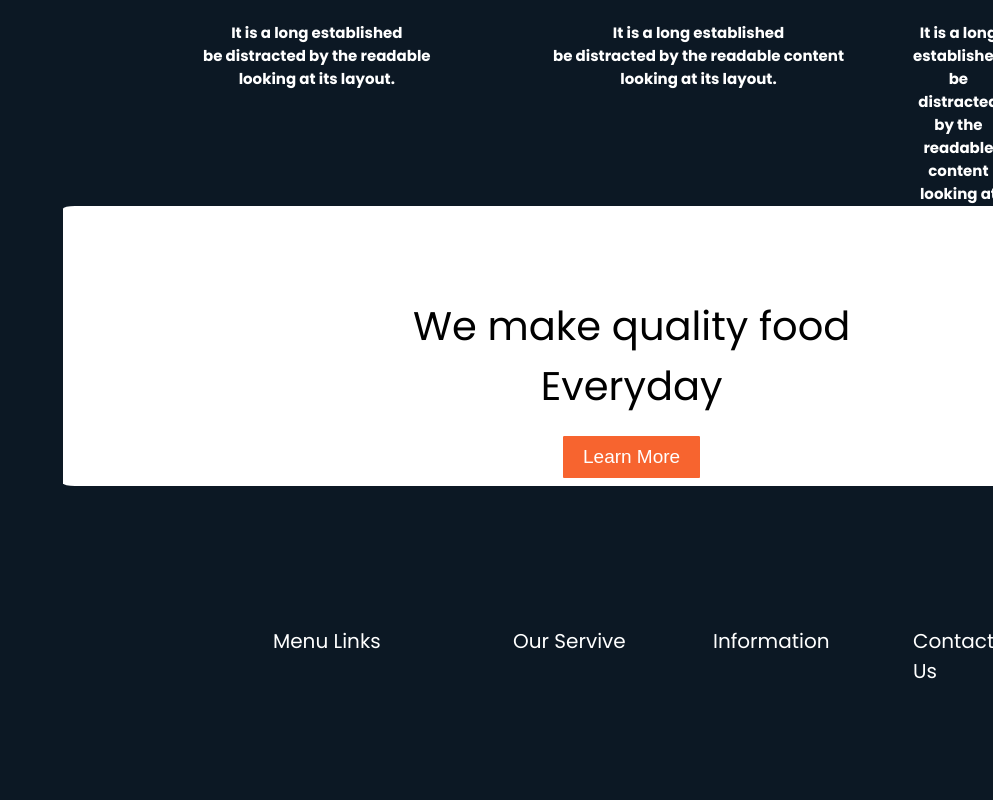
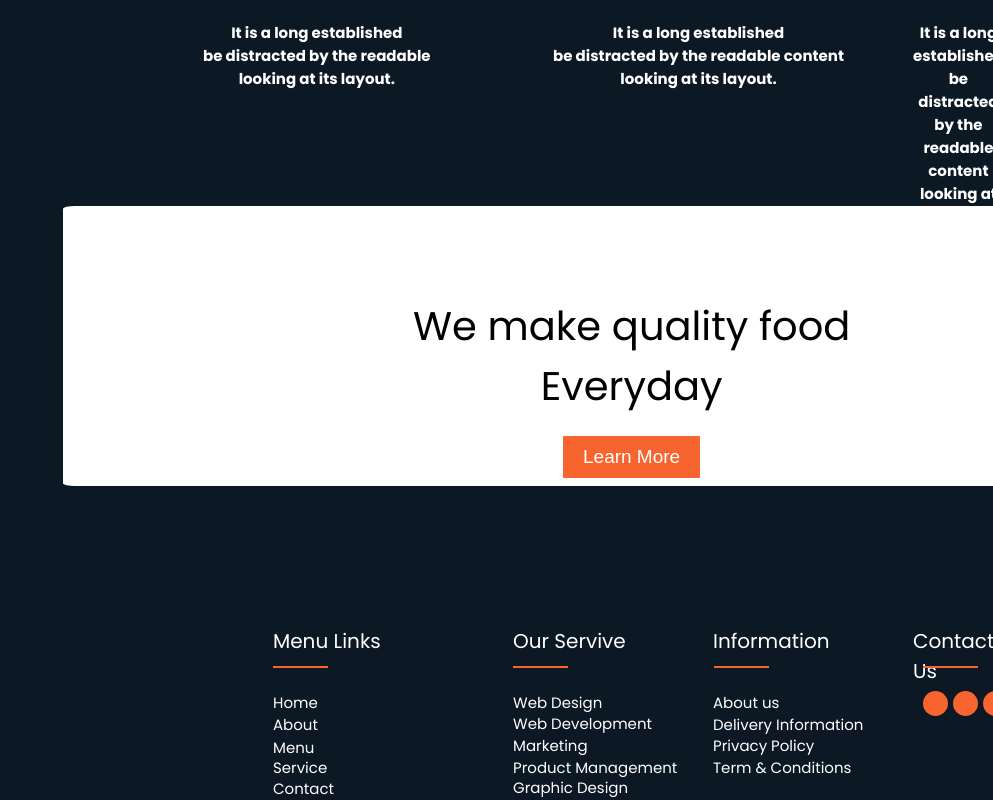
Before and after one commit to Yesid20/Html_LindarteBrayan, a plain HTML site: page day7/Quiz_LindarteBrayan-20240229T174449Z-001/Quiz_LindarteBrayan/index.html in a window 1280 px wide. Shown: the part 2294-3094 px from the top of the page, without its empty margins (287-1280 px from the left). Before the commit the page ends 2980 px from the top, so only its background shows below. Drawn offline with Linux system fonts and the light colour scheme.

Commit message:
footer completado

```diff
--- a/day6/styles.css
+++ b/day6/styles.css
@@ -193,3 +193,11 @@ input[type="number"]{
     font-size: 20px;
     color: grey;
 }
+.line {
+    position: absolute;
+    top: 1000px;
+    left: 300px;
+    width: 500px;
+    height: 2px;
+    background-color: #ff702a;
+}
--- a/day7/Quiz_LindarteBrayan-20240229T174449Z-001/Quiz_LindarteBrayan/index.html
+++ b/day7/Quiz_LindarteBrayan-20240229T174449Z-001/Quiz_LindarteBrayan/index.html
@@ -70,11 +70,39 @@
     </div>
     <div>
         <p class="menn">Menu Links</p>
+        <div>
+            <p class="casa">Home</p>
+            <p class="casa1">About </p>
+            <p class="casa2">Menu</p>
+           <p class="casa3">Service</p>
+           <p class="casa4">Contact</p>
+        </div>
         <p class="our">Our Servive</p>
+        <div>
+            <p class="web">Web Design</p>
+            <p class="web1">Web Development</p>
+            <p class="web2">Marketing</p>
+           <p class="web3">Product Management</p>
+           <p class="web4">Graphic Design</p>
+        </div>
         <p class="info">Information</p>
+        <div>
+            <p class="empresa">About us</p>
+            <p class="empresa1">Delivery Information</p>
+            <p class="empresa2">Privacy Policy</p>
+           <p class="empresa3">Term & Conditions</p>
+        </div>
         <p class="infor">Contact Us</p>
+    </div>
+    <div class="line"><p></p></div>
+    <div class="linea"><p></p></div>
+    <div class="li"><p></p></div>
+    <div class="lin"><p></p></div>
+    <div class="figu"></div>
+    <div class="figu1"></div>
+    <div class="figu2"></div>
+    <div class="figu3"></div>
 
-    </div>
     </div>
 </body>
 </html>
--- a/day7/Quiz_LindarteBrayan-20240229T174449Z-001/Quiz_LindarteBrayan/styles.css
+++ b/day7/Quiz_LindarteBrayan-20240229T174449Z-001/Quiz_LindarteBrayan/styles.css
@@ -362,7 +362,7 @@ body{
     position: absolute;
     border:none;
     border-radius: 1%;
-    background-color:rgb(247, 100, 47);;
+    background-color:rgb(247, 100, 47);
     color: white;
     padding: 10px 20px;
     font-size: 19px;
@@ -399,3 +399,169 @@ body{
     font-size: 20px;
     color: white;
 }
+.line {
+    position: absolute;
+    top: 2960px;
+    left: 560px;
+    width: 55px;
+    height: 2px;
+    background-color: rgb(247, 100, 47);
+}
+.linea {
+    position: absolute;
+    top: 2960px;
+    left: 800px;
+    width: 55px;
+    height: 2px;
+    background-color: rgb(247, 100, 47);
+}
+.li {
+    position: absolute;
+    top: 2960px;
+    left: 1001px;
+    width: 55px;
+    height: 2px;
+    background-color: rgb(247, 100, 47);
+}
+.lin {
+    position: absolute;
+    top: 2960px;
+    left: 1210px;
+    width: 55px;
+    height: 2px;
+    background-color: rgb(247, 100, 47);
+}
+.casa {
+    position: absolute;
+    top: 2970px;
+    left: 560px;
+    font-size: 15px;
+    color: white;
+}
+.casa1 {
+    position: absolute;
+    top: 2992px;
+    left: 560px;
+    font-size: 15px;
+    color: white;
+}
+.casa2 {
+    position: absolute;
+    top: 3015px;
+    left: 560px;
+    font-size: 15px;
+    color: white;
+}
+.casa3 {
+    position: absolute;
+    top: 3035px;
+    left: 560px;
+    font-size: 15px;
+    color: white;
+}
+.casa4 {
+    position: absolute;
+    top: 3056px;
+    left: 560px;
+    font-size: 15px;
+    color: white;
+}
+.web {
+    position: absolute;
+    top: 2970px;
+    left: 800px;
+    font-size: 15px;
+    color: white;
+}
+.web1{
+        position: absolute;
+        top: 2991px;
+        left: 800px;
+        font-size: 15px;
+        color: white;
+}
+.web2 {
+    position: absolute;
+    top: 3013px;
+    left: 800px;
+    font-size: 15px;
+    color: white;
+}
+.web3 {
+    position: absolute;
+    top: 3035px;
+    left: 800px;
+    font-size: 15px;
+    color: white;
+}
+.web4 {
+    position: absolute;
+    top: 3055px;
+    left: 800px;
+    font-size: 15px;
+    color: white;
+}
+.empresa {
+    position: absolute;
+    top: 2970px;
+    left: 1000px;
+    font-size: 15px;
+    color: white;
+}
+.empresa1 {
+    position: absolute;
+    top: 2992px;
+    left: 1000px;
+    font-size: 15px;
+    color: white;
+}
+.empresa2 {
+    position: absolute;
+    top: 3013px;
+    left: 1000px;
+    font-size: 15px;
+    color: white;
+}
+.empresa3 {
+    position: absolute;
+    top: 3035px;
+    left: 1000px;
+    font-size: 15px;
+    color: white;
+}
+.figu {
+    position: absolute;
+    width: 25px;
+    height: 25px;
+    background-color: rgb(247, 100, 47);
+    border-radius: 50%;
+    top: 2985px;
+    left: 1210px;
+}
+.figu1 {
+    position: absolute;
+    width: 25px;
+    height: 25px;
+    background-color: rgb(247, 100, 47);
+    border-radius: 50%;
+    top: 2985px;
+    left: 1240px;
+}
+.figu2 {
+    position: absolute;
+    width: 25px;
+    height: 25px;
+    background-color: rgb(247, 100, 47);
+    border-radius: 50%;
+    top: 2985px;
+    left: 1270px;
+}
+.figu3 {
+    position: absolute;
+    width: 25px;
+    height: 25px;
+    background-color: rgb(247, 100, 47);
+    border-radius: 50%;
+    top: 2985px;
+    left: 1300px;
+}
```
